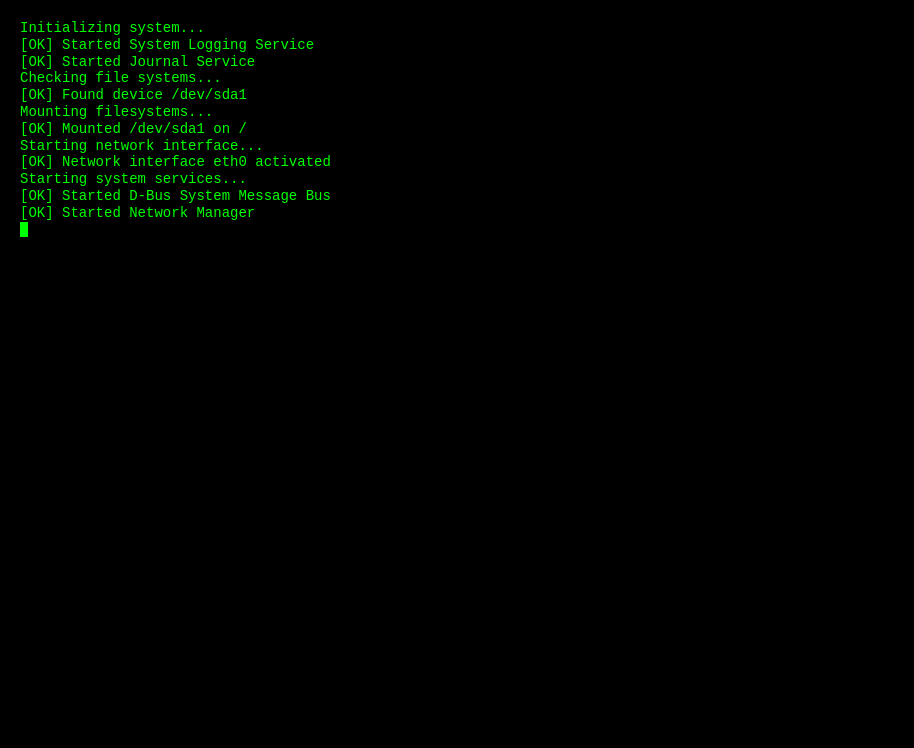
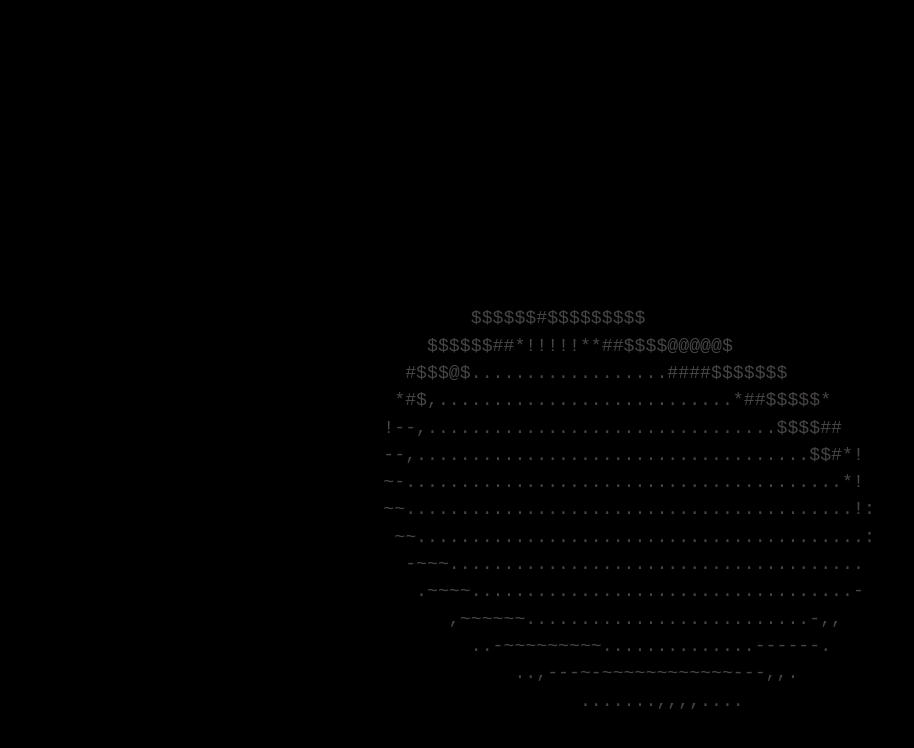
Before and after one commit to a-sorokin/waste-of-time, a React (Vite) app: page / in a window 1280 px wide. Shown: the top 748 px of the page, without its empty margins (0-914 px from the left). Built offline with nearby package versions, Linux system fonts and the light colour scheme.

Commit message:
added donut

```diff
--- a/src/App.tsx
+++ b/src/App.tsx
@@ -1,9 +1,11 @@
 import { LinuxBoot } from '@/features/booting';
+import { Donut } from './features/donut';
 
 export const App = () => {
   return (
     <div>
-      <LinuxBoot />
+      {/*<LinuxBoot />*/}
+      <Donut />
     </div>
   );
 };
--- /dev/null
+++ b/src/features/donut/components/Donut/Donut.module.scss
@@ -0,0 +1,18 @@
+.donutContainer {
+  position: fixed;
+  top: 0;
+  left: 0;
+  width: 100vw;
+  height: 100vh;
+  z-index: -200;
+}
+
+.donut {
+  display: flex;
+  justify-content: center;
+  align-items: center;
+  width: 100%;
+  height: 100%;
+  color: #474444;
+  transform: scale(1.3);
+}
--- /dev/null
+++ b/src/features/donut/components/Donut/Donut.tsx
@@ -0,0 +1,42 @@
+import styles from './Donut.module.scss';
+import { useEffect, useRef, useState } from 'react';
+import { getDonutProps } from '@/features/donut/components/Donut/utils';
+
+const X_SPEED = 0.01;
+const Y_SPEED = 0.007;
+
+export const Donut = () => {
+  const [output, setOutput] = useState('');
+  const frameRef = useRef(0);
+
+  useEffect(() => {
+    let A = 1;
+    let B = 1;
+
+    const renderFrame = () => {
+      const b = getDonutProps(A, B);
+      let asciiFrame = '';
+      for (let k = 0; k < 1760; k++) {
+        asciiFrame += k % 80 ? b[k] : '\n';
+      }
+      setOutput(asciiFrame);
+      A += X_SPEED;
+      B += Y_SPEED;
+      frameRef.current = requestAnimationFrame(renderFrame);
+    };
+
+    renderFrame();
+
+    return () => {
+      if (frameRef.current) cancelAnimationFrame(frameRef.current);
+    };
+  }, []);
+
+  return (
+    <div className={styles.donutContainer}>
+      <div className={styles.donut}>
+        <pre>{output}</pre>
+      </div>
+    </div>
+  );
+};
--- /dev/null
+++ b/src/features/donut/components/Donut/utils.ts
@@ -0,0 +1,30 @@
+export const getDonutProps = (A: number, B: number) => {
+  const b = new Array(1760).fill(' ');
+  const z = new Array(1760).fill(0);
+
+  for (let j = 0; j < 6.28; j += 0.07) {
+    for (let i = 0; i < 6.28; i += 0.02) {
+      const c = Math.sin(i);
+      const d = Math.cos(j);
+      const e = Math.sin(A);
+      const f = Math.sin(j);
+      const g = Math.cos(A);
+      const h = d + 2;
+      const D = 1 / (c * h * e + f * g + 5);
+      const l = Math.cos(i);
+      const m = Math.cos(B);
+      const n = Math.sin(B);
+      const t = c * h * g - f * e;
+      const x = (40 + 30 * D * (l * h * m - t * n)) | 0;
+      const y = (12 + 15 * D * (l * h * n + t * m)) | 0;
+      const o = x + 80 * y;
+      const N = (8 * ((f * e - c * d * g) * m - c * d * e - f * g - l * d * n)) | 0;
+
+      if (y < 22 && y >= 0 && x >= 0 && x < 80 && D > z[o]) {
+        b[o] = '.,-~:;=!*#$@'[N > 0 ? N : 0];
+      }
+    }
+  }
+
+  return b;
+};
--- /dev/null
+++ b/src/features/donut/index.ts
@@ -0,0 +1 @@
+export * from './components/Donut/Donut';
```
